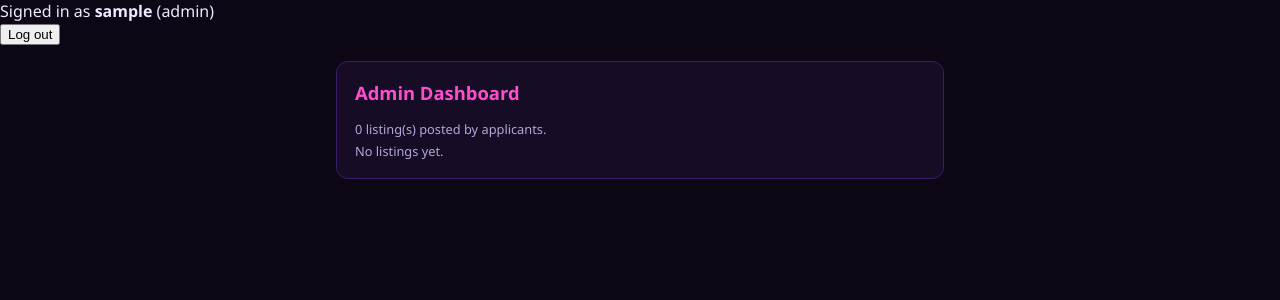
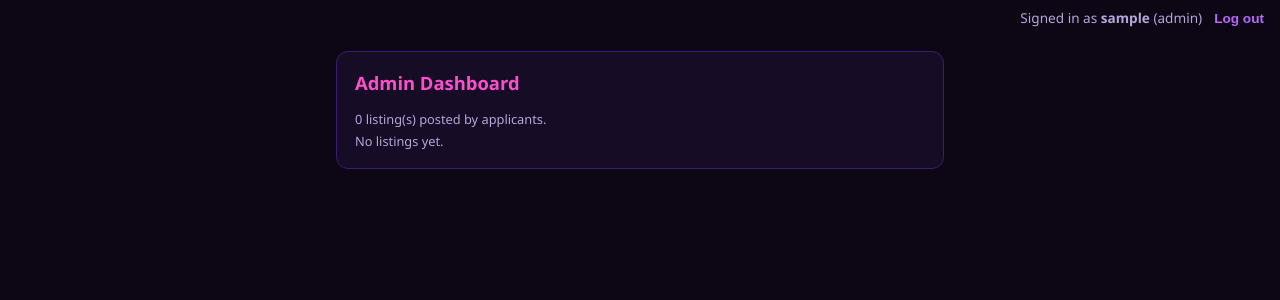
Before and after one commit to gallegog211-max/-job-system-web, a Flask app: page /admin in a window 1280 px wide. Shown: the part 140-440 px from the top of the page. Run offline with Flask 3, Linux system fonts and the light colour scheme; the visitor is signed in with stand-in values (Sample User, id 1); data that the repository does not hold is empty; parts of the project's set-up code (start-up, migrations or seed data) failed here and were passed over; some libraries are stand-ins or nearby versions.

Commit message:
Add styles for auth bar and link buttons

```diff
--- a/static/style.css
+++ b/static/style.css
@@ -243,3 +243,28 @@ input[type="password"]:autofill {
   font-size: 0.85rem;
 }
 .approve-form button { flex: 1; }
+
+.auth-bar {
+  display: flex;
+  justify-content: flex-end;
+  align-items: center;
+  gap: 12px;
+  flex-wrap: wrap;
+  padding: 8px 16px;
+  font-size: 0.85rem;
+  color: var(--text-dim);
+}
+.auth-bar a { color: var(--neon); text-decoration: none; font-weight: 600; }
+.auth-bar a.active { color: var(--pink); }
+.auth-logout-form { margin: 0; }
+.link-btn {
+  background: none;
+  border: none;
+  color: var(--neon);
+  font-weight: 600;
+  cursor: pointer;
+  font-size: 0.85rem;
+  padding: 0;
+}
+.panel a { color: var(--neon); }
+.badge-readonly { color: var(--success); font-weight: 700; }
```
